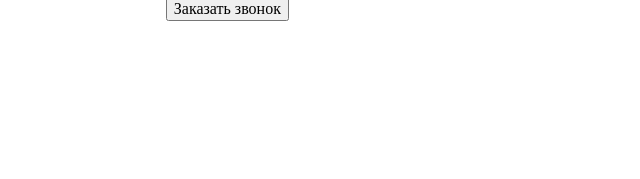
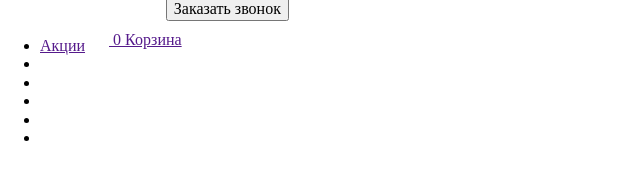
Before and after one commit to Zotoff/website-danila, a plain HTML site: page index.html in a window 1280 px wide. Shown: the part 163-342 px from the top of the page, without its empty margins (0-640 px from the left). Drawn offline with Linux system fonts and the light colour scheme.

Commit message:
Add categories

```diff
--- a/index.html
+++ b/index.html
@@ -49,7 +49,33 @@
         </div>
       </div>
     </header>
-    <main></main>
+    <main>
+      <div class="categories">
+        <div class="container">
+          <ul class="categories__list">
+            <li class="categories__list__item"><a href="">Акции</a></li>
+            <li class="categories__list__item"><a href=""></a></li>
+            <li class="categories__list__item"><a href=""></a></li>
+            <li class="categories__list__item"><a href=""></a></li>
+            <li class="categories__list__item"><a href=""></a></li>
+            <li class="categories__list__item"><a href=""></a></li>
+          </ul>
+          <a href="" class="categories__cart">
+            <span class="categories__cart__icon">
+              <svg width="24" height="24" viewBox="0 0 24 24" fill="none" xmlns="http://www.w3.org/2000/svg">
+<path d="M9 22C9.55228 22 10 21.5523 10 21C10 20.4477 9.55228 20 9 20C8.44772 20 8 20.4477 8 21C8 21.5523 8.44772 22 9 22Z" stroke="white" stroke-width="2" stroke-linecap="round" stroke-linejoin="round"/>
+<path d="M20 22C20.5523 22 21 21.5523 21 21C21 20.4477 20.5523 20 20 20C19.4477 20 19 20.4477 19 21C19 21.5523 19.4477 22 20 22Z" stroke="white" stroke-width="2" stroke-linecap="round" stroke-linejoin="round"/>
+<path d="M1 1H5L7.68 14.39C7.77144 14.8504 8.02191 15.264 8.38755 15.5583C8.75318 15.8526 9.2107 16.009 9.68 16H19.4C19.8693 16.009 20.3268 15.8526 20.6925 15.5583C21.0581 15.264 21.3086 14.8504 21.4 14.39L23 6H6" stroke="white" stroke-width="1.5" stroke-linecap="round" stroke-linejoin="round"/>
+</svg>
+<span class="categories__cart__amount">0</span>
+            </span>
+            <span>
+              Корзина
+            </span>
+          </a>
+        </div>
+      </div>
+    </main>
     <footer></footer>
   </body>
 </html>
```
Also changed, not shown: assets/icones/shopping-cart.svg (added).
